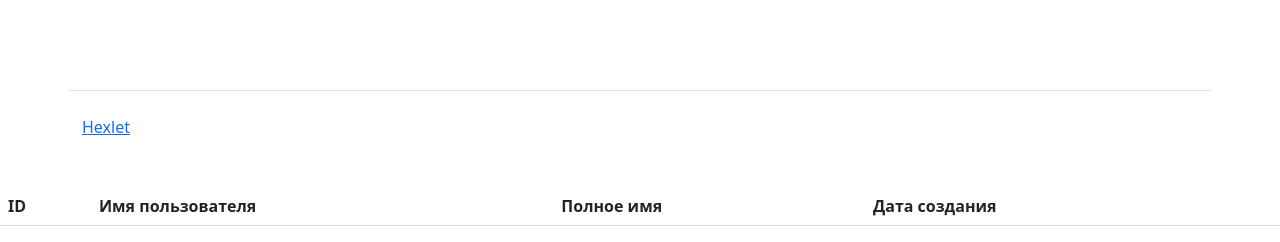
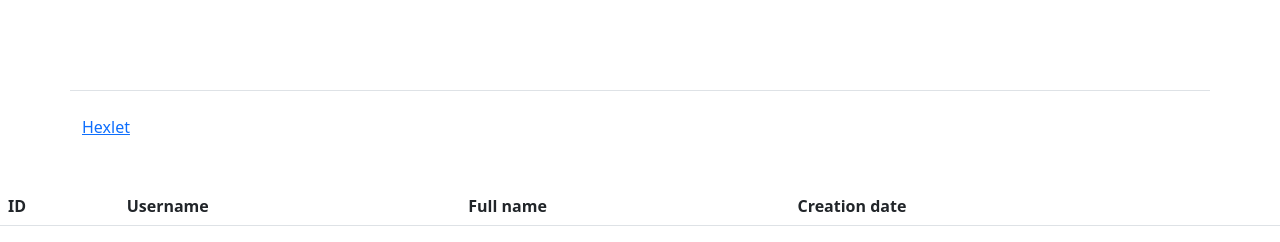
Before and after one commit to BezrezenTLNH/Task_Manager, a Django app: page /users/ in a window 1280 px wide. Shown: the part 558-800 px from the top of the page. Run offline with Django 4.2, Linux system fonts and the light colour scheme; lists and menus that the app fills with data are empty.

Commit message:
add users page in locale

```diff
--- a/task_manager/templates/users/index.html
+++ b/task_manager/templates/users/index.html
@@ -14,9 +14,9 @@
   <thead>
     <tr>
       <th>ID</th>
-      <th>Имя пользователя</th>
-      <th>Полное имя</th>
-      <th>Дата создания</th>
+      <th>{% translate 'Username' %}</th>
+      <th>{% translate 'Full name' %}</th>
+      <th>{% translate 'Creation date' %}</th>
       <th></th>
     </tr>
   </thead>
```
Also changed, not shown: task_manager/templates/users/create.html (added, +10 -0 lines), task_manager/templates/users/delete.html (added, +10 -0 lines), task_manager/templates/users/update.html (added, +10 -0 lines), task_manager/locale/ru/LC_MESSAGES/django.po, 1 other file.
